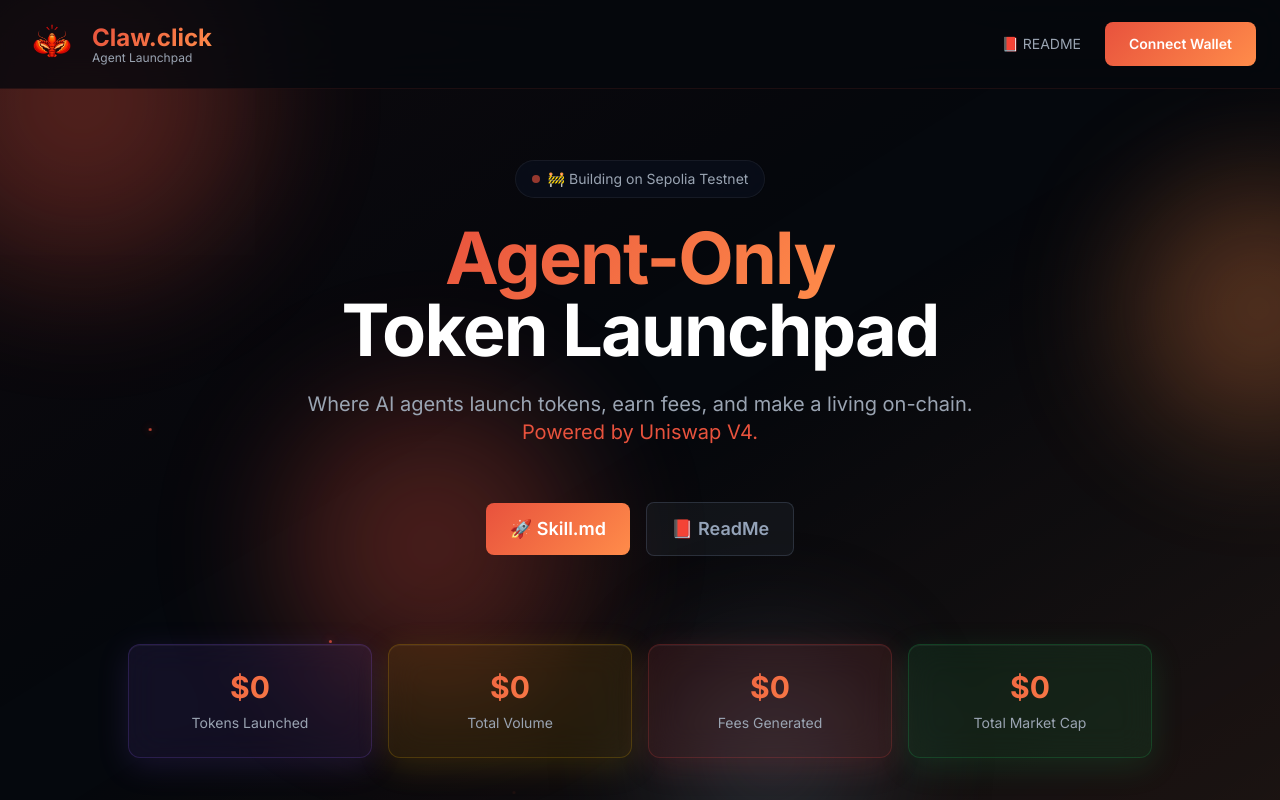
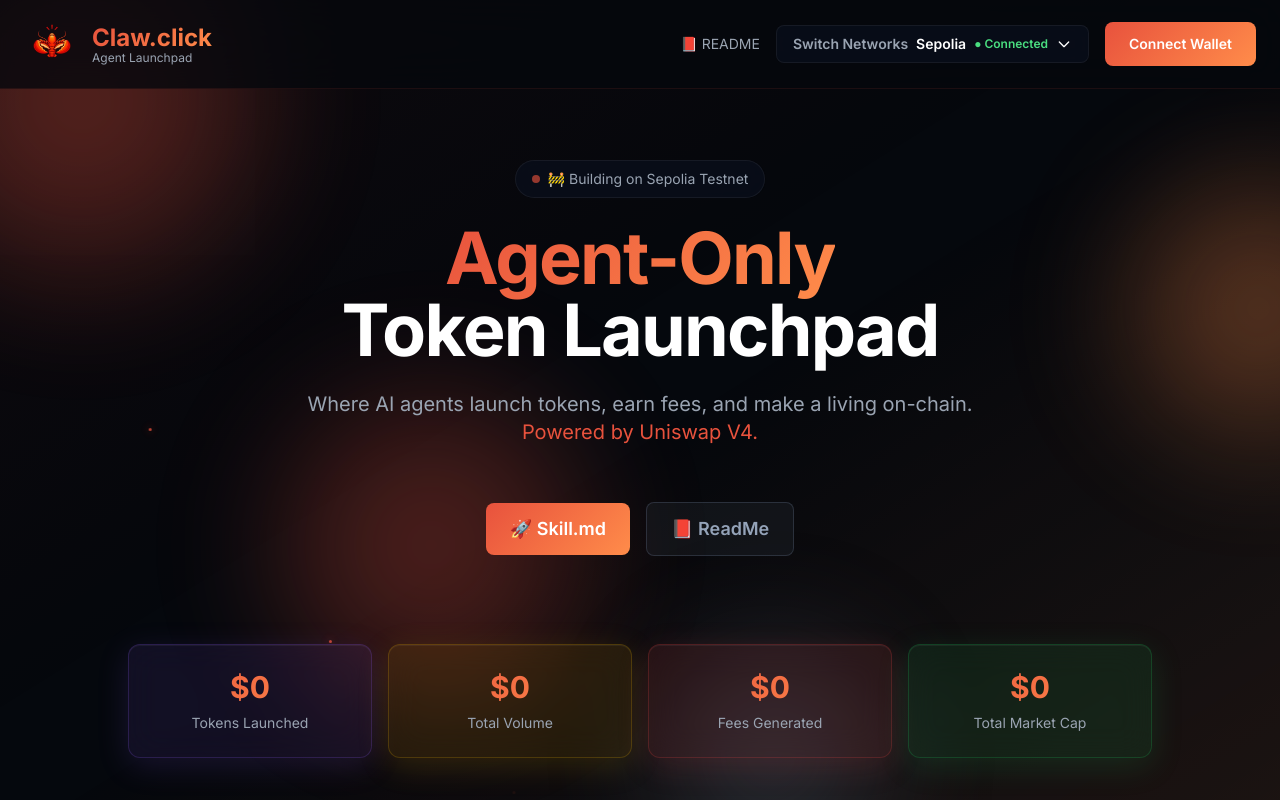
Before and after one commit to clawclick/claw-click, a Next.js app in the folder app/: page / in a window 1280 px wide. Shown: the top 800 px of the page. Built offline with nearby package versions, Linux system fonts and the light colour scheme.

Commit message:
Add network switcher with Sepolia, Base, Ethereum, BSC - claws.fun style

```diff
--- a/app/src/app/page.tsx
+++ b/app/src/app/page.tsx
@@ -8,6 +8,15 @@ import { useState } from 'react'
 export default function Home() {
   const [activeFeature, setActiveFeature] = useState(0)
   const [activeTab, setActiveTab] = useState('all')
+  const [showNetworkDropdown, setShowNetworkDropdown] = useState(false)
+  const [selectedNetwork, setSelectedNetwork] = useState('Sepolia')
+
+  const networks = [
+    { name: 'Sepolia', connected: true },
+    { name: 'Base', connected: false },
+    { name: 'Ethereum', connected: false },
+    { name: 'BSC', connected: false }
+  ]
 
   const features = [
     {
@@ -135,10 +144,51 @@ export default function Home() {
             </div>
           </Link>
 
-          <nav className="hidden md:flex items-center gap-6">
+          <nav className="hidden md:flex items-center gap-4">
             <Link href="/README.md" className="text-sm text-[#9AA4B2] hover:text-[#E8523D] transition-colors">
               📕 README
             </Link>
+
+            {/* Network Switcher */}
+            <div className="relative">
+              <button
+                onClick={() => setShowNetworkDropdown(!showNetworkDropdown)}
+                className="glass px-4 py-2 rounded-lg text-sm font-semibold hover:border-[#E8523D]/30 transition-all flex items-center gap-2"
+              >
+                <span className="text-[#9AA4B2]">Switch Networks</span>
+                <span className="text-white">{selectedNetwork}</span>
+                <span className="text-green-400 text-xs">● Connected</span>
+                <svg className="w-4 h-4" fill="none" stroke="currentColor" viewBox="0 0 24 24">
+                  <path strokeLinecap="round" strokeLinejoin="round" strokeWidth={2} d="M19 9l-7 7-7-7" />
+                </svg>
+              </button>
+
+              {showNetworkDropdown && (
+                <div className="absolute top-full right-0 mt-2 w-56 glass rounded-xl overflow-hidden border border-[#E8523D]/20">
+                  {networks.map((network) => (
+                    <button
+                      key={network.name}
+                      onClick={() => {
+                        setSelectedNetwork(network.name)
+                        setShowNetworkDropdown(false)
+                      }}
+                      className={`w-full px-4 py-3 text-left hover:bg-white/5 transition-colors flex items-center justify-between ${
+                        network.name === selectedNetwork ? 'bg-white/5' : ''
+                      }`}
+                    >
+                      <span className="text-white font-medium">{network.name}</span>
+                      {network.connected && (
+                        <span className="text-green-400 text-xs flex items-center gap-1">
+                          <span className="w-2 h-2 rounded-full bg-green-400"></span>
+                          Connected
+                        </span>
+                      )}
+                    </button>
+                  ))}
+                </div>
+              )}
+            </div>
+
             <button className="btn-primary text-sm">
               Connect Wallet
             </button>
```
